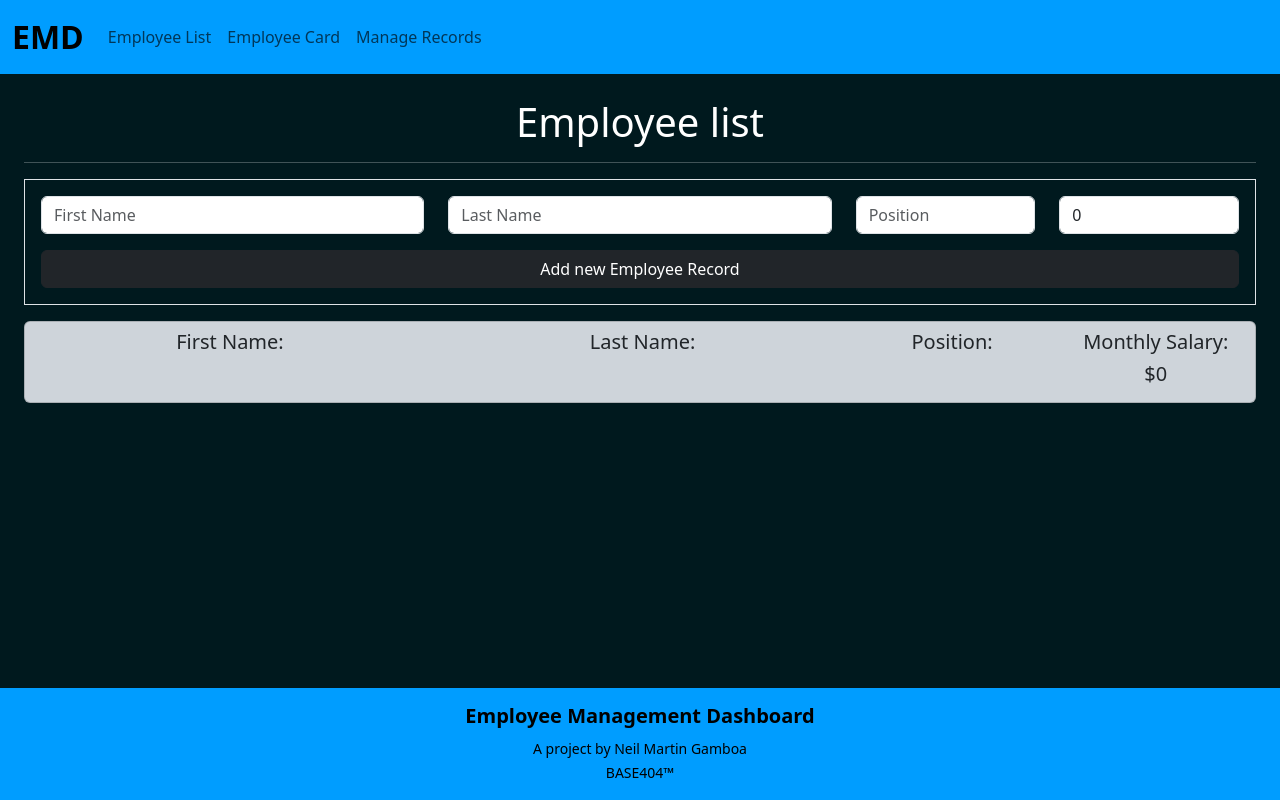
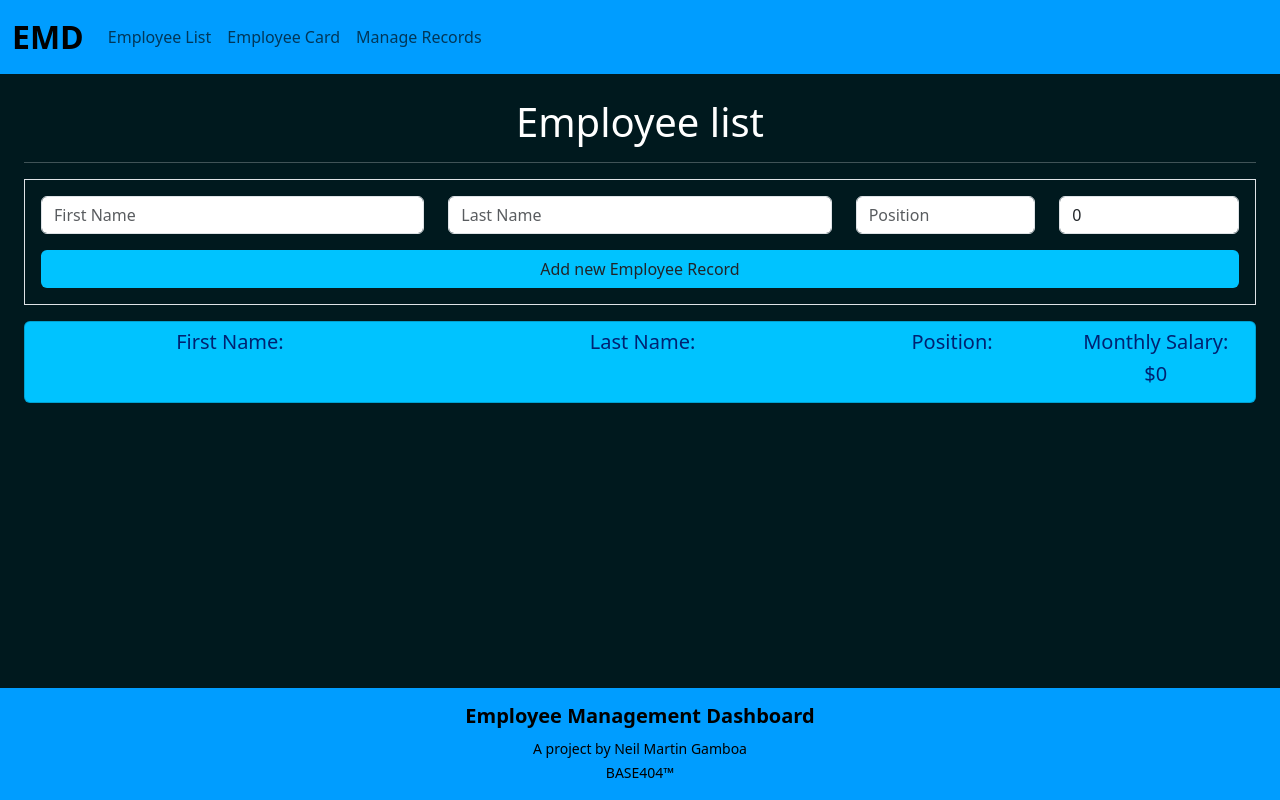
Before and after one commit to neilmrtngamboa/Project-4---Employee-Management-Dashboard, a React (Vite) app: page /addemployee in a window 1280 px wide. Built offline with nearby package versions, Linux system fonts and the light colour scheme.

Commit message:
added css styling for the AddEmployee component

```diff
--- a/src/pages/AddEmployee.jsx
+++ b/src/pages/AddEmployee.jsx
@@ -4,6 +4,7 @@ import firebaseInitialization from "./FirebaseConfig";
 import 'bootstrap/dist/css/bootstrap.css';
 import 'bootstrap/dist/js/bootstrap.js';
 import EmployeeList from "./EmployeeList";
+import './Style/AddEmployee.css'
 
 
 function AddEmployee () {
@@ -45,7 +46,7 @@ function AddEmployee () {
     <section>
       <h1 className='text-center'>Employee list</h1>
       <hr />
-      <div className="border p-3 bg-transparent">
+      <div className="border p-3">
         <div className="row">
           <div className="col-md-4">
             <input className='form-control' type="text" placeholder='First Name'
@@ -92,14 +93,14 @@ function AddEmployee () {
           </div>
 
           <div className="d-grid gap-2 mt-3">
-            <button className='btn btn-dark' onClick={AddEmployee}>Add new Employee Record</button>
+            <button className='btn' id="addButton" onClick={AddEmployee}>Add new Employee Record</button>
           </div>
 
         </div>
 
       </div>
 
-      <div className="card bg-dark-subtle mt-3">
+      <div className="card mt-3" id="addedList">
           <div className="card-body p-2">
             <div className="row">
               <div className="col-md-4">
--- /dev/null
+++ b/src/pages/Style/AddEmployee.css
@@ -0,0 +1,8 @@
+#addedList {
+    background-color: rgb(0, 195, 255);
+    color: rgb(0, 34, 113);
+}
+
+#addButton{
+    background-color: rgb(0, 195, 255);
+}
```
